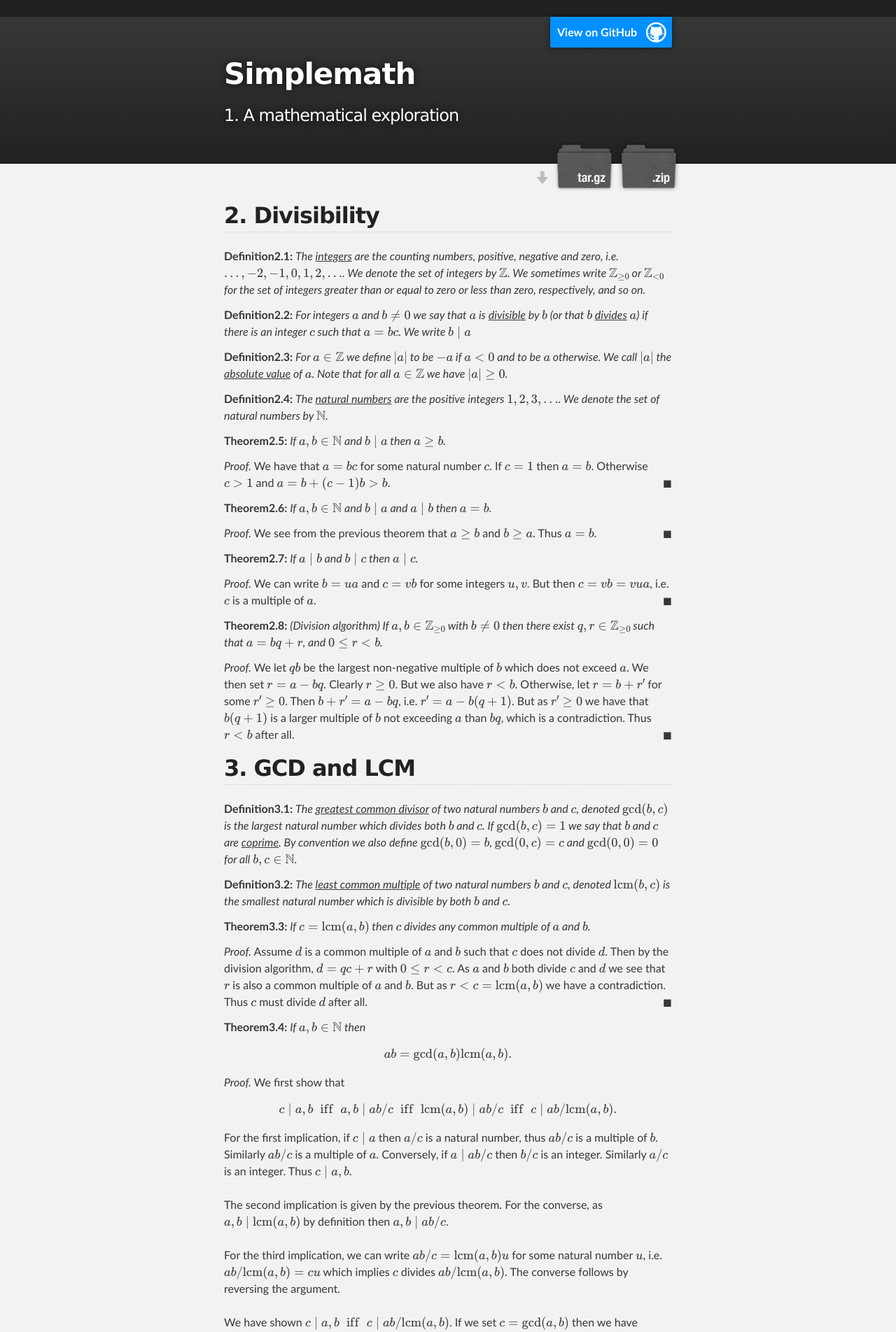
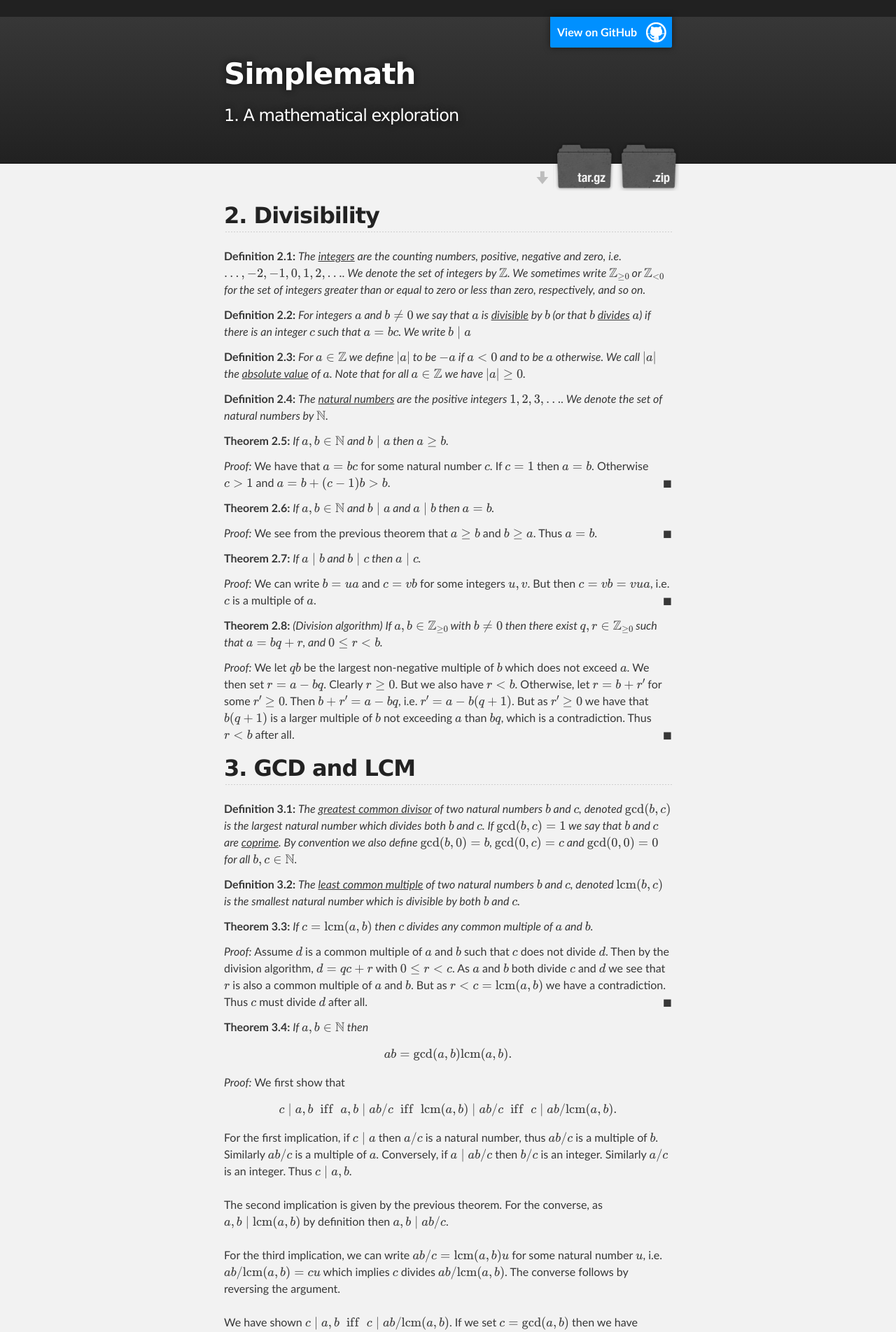
Before and after one commit to wbhart/SimpleMath, a Jekyll site: the page built from test.html, in a window 1280 px wide. Shown: the top 1904 px of the page at 70% size. Built offline with Jekyll 4.4.1, drawn with Linux system fonts in a browser that asks for light colours; formulas are drawn with MathJax 3.

Commit message:
Update stylesheet.css

```diff
--- a/stylesheets/stylesheet.css
+++ b/stylesheets/stylesheet.css
@@ -59,7 +59,7 @@ body {
   counter-reset: section;
 }
 
-h1, h2, h3, h4, h5, h6 {
+h1, h2, h3, h4, h5, h6, subtitle {
   margin: 10px 0;
   font-weight: 700;
   color:#222222;
@@ -98,6 +98,12 @@ h5 {
 
 h6 {
   font-size: 16px;
+}
+
+h2 {
+  padding-bottom: 10px;
+  font-size: 32px;
+  background: url('../images/bg_hr.png') repeat-x bottom;
 }
 
 p {
@@ -275,7 +281,7 @@ definition {
 }
 
 definition:before {
-  content: "Definition" counter(section) "." counter(subsection) ": ";
+  content: "Definition " counter(section) "." counter(subsection) ": ";
   counter-increment: subsection;
   font-weight: bold;
   font-style: normal;
@@ -286,7 +292,7 @@ example {
 }
 
 example:before {
-  content: "Example" counter(section) "." counter(subsection) ": ";
+  content: "Example " counter(section) "." counter(subsection) ": ";
   counter-increment: subsection;
   font-weight: bold;
   font-style: normal;
@@ -297,7 +303,7 @@ exercise {
 }
 
 exercise:before {
-  content: "Exercise" counter(section) "." counter(subsection) ": ";
+  content: "Exercise " counter(section) "." counter(subsection) ": ";
   counter-increment: subsection;
   font-weight: bold;
   font-style: normal;
@@ -308,14 +314,14 @@ theorem {
 }
 
 theorem:before {
-  content: "Theorem" counter(section) "." counter(subsection) ": ";
+  content: "Theorem " counter(section) "." counter(subsection) ": ";
   counter-increment: subsection;
   font-weight: bold;
   font-style: normal;
 }
 
 proof:before {
-  content: "Proof.";
+  content: "Proof:";
   font-style: italic;
 }
 
```
